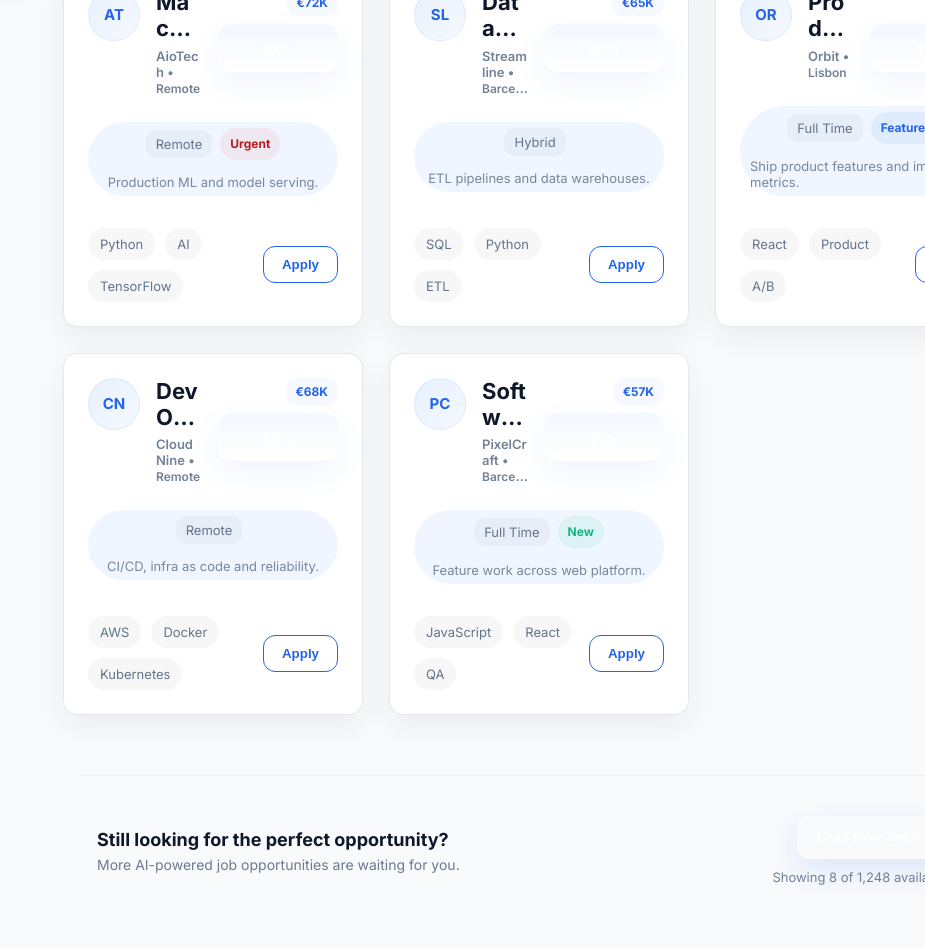
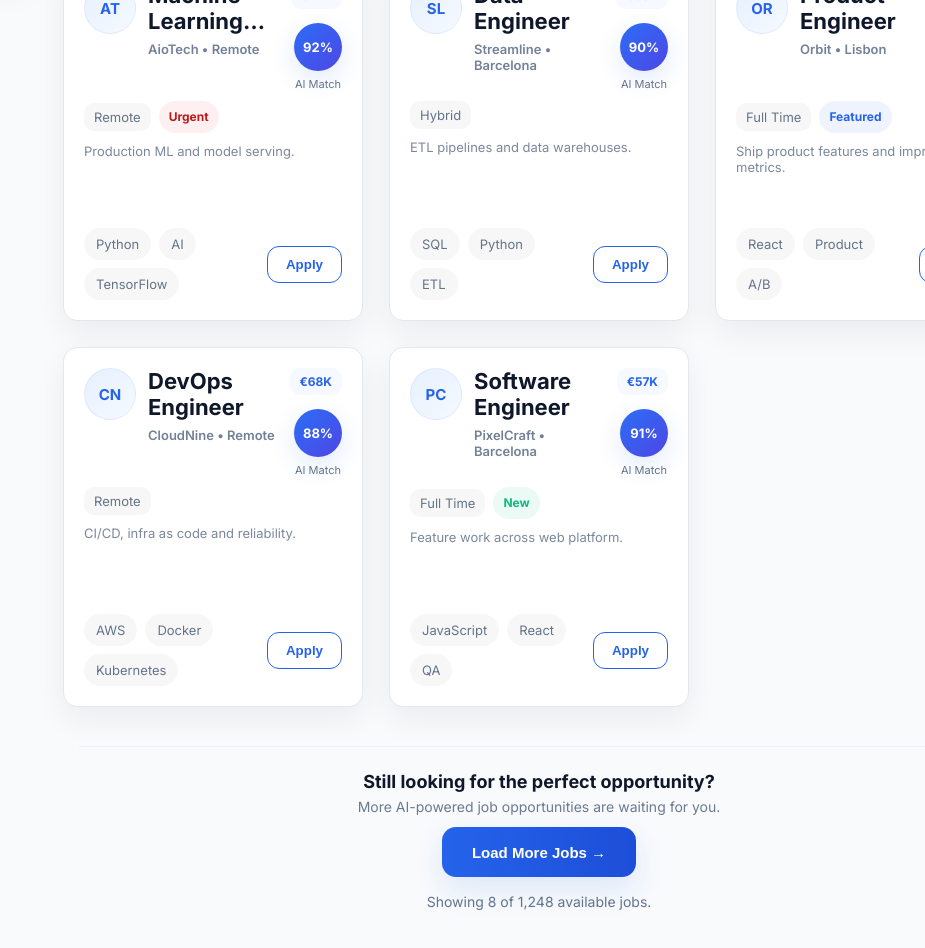
Before and after one commit to beatriz24BCN/SkillBridge, a React (Vite) app: page /jobs in a window 1280 px wide. Shown: the part 860-1808 px from the top of the page, without its empty margins (355-1280 px from the left). Built offline with nearby package versions, Linux system fonts and the light colour scheme.

Commit message:
feat: finalize premium UI polish for Home and Jobs

```diff
--- a/src/components/AIAssistant/AIAssistant.css
+++ b/src/components/AIAssistant/AIAssistant.css
@@ -40,15 +40,15 @@
 .ai-msg.ai .ai-msg-text { background:#F1F5F9; color:#0F172A; border-bottom-left-radius:6px; box-shadow: 0 6px 18px rgba(15,23,42,0.06) }
 .ai-time { font-size:12px; color:#64748b; margin-top:6px; opacity:0.9 }
 
-.job-list { display:flex; flex-direction:column; gap:14px; margin-top:10px }
-.job-card { display:flex; flex-direction:column; border:1px solid #EEF2FF; padding:14px; border-radius:12px; background:white }
-.job-main { display:flex; flex-direction:column }
-.job-title { font-weight:800; font-size:16px; color:#0F172A }
-.job-location { font-size:12px; color:#64748b; margin-top:6px }
-.job-meta { display:inline-flex; align-items:center; gap:8px; margin-top:10px; font-size:13px; color:#1D4ED8; background:#EFF6FF; padding:6px 10px; border-radius:999px }
-.job-actions { margin-top:12px; display:flex }
-.job-save { background:#2563EB; color:white; border:none; padding:8px 14px; border-radius:999px; cursor:pointer; font-weight:600 }
-.job-save.saved { background:#10b981 }
+.ai-panel .job-list { display:flex; flex-direction:column; gap:14px; margin-top:10px }
+.ai-panel .job-card { display:flex; flex-direction:column; border:1px solid #EEF2FF; padding:14px; border-radius:12px; background:white }
+.ai-panel .job-main { display:flex; flex-direction:column }
+.ai-panel .job-title { font-weight:800; font-size:16px; color:#0F172A }
+.ai-panel .job-location { font-size:12px; color:#64748b; margin-top:6px }
+.ai-panel .job-meta { display:inline-flex; align-items:center; gap:8px; margin-top:10px; font-size:13px; color:#1D4ED8; background:#EFF6FF; padding:6px 10px; border-radius:999px }
+.ai-panel .job-actions { margin-top:12px; display:flex }
+.ai-panel .job-save { background:#2563EB; color:white; border:none; padding:8px 14px; border-radius:999px; cursor:pointer; font-weight:600 }
+.ai-panel .job-save.saved { background:#10b981 }
 
 .ai-input-wrap { display:flex; gap:8px; margin-top:8px; align-items:center }
 .ai-input { flex:1; min-height:46px; max-height:120px; resize:none; padding:10px; border:1px solid #e6eefc; border-radius:12px; outline:none; background:#ffffff }
--- a/src/components/JobCard/JobCard.css
+++ b/src/components/JobCard/JobCard.css
@@ -2,11 +2,11 @@
 	background:var(--white);
 	border:1px solid var(--borders);
 	border-radius:14px;
-	padding:24px;
+	padding:20px;
 	box-shadow:0 12px 32px rgba(15,23,42,0.06);
 	display:flex;
 	flex-direction:column;
-	gap:16px;
+	gap:10px;
 	transition:transform .26s cubic-bezier(.2,.9,.2,1),box-shadow .26s ease;
 	position:relative;
 	height:100%;
@@ -15,7 +15,7 @@
 .job-card:hover{transform:translateY(-10px);box-shadow:0 42px 100px rgba(15,23,42,0.14)}
 .job-card .featured-badge{position:absolute;left:20px;top:12px;background:rgba(37,99,235,0.08);color:var(--primary);padding:6px 12px;border-radius:999px;font-weight:700;font-size:12px;line-height:1;z-index:6}
 .job-card.featured{border-color:rgba(37,99,235,0.14)}
-.job-card-row{display:grid;grid-template-columns:52px 1fr auto;gap:16px;align-items:start}
+.job-card-row{display:grid;grid-template-columns:52px minmax(0,1fr) min-content;gap:12px;align-items:start}
 .card-avatar{width:52px;height:52px;border-radius:999px;background:linear-gradient(135deg,#e6f0ff,#f6faff);display:flex;align-items:center;justify-content:center;font-weight:700;color:var(--primary);border:1px solid rgba(37,99,235,0.08);font-size:15px;margin:0}
 .card-content{display:block;min-width:0;width:100%;overflow:hidden}
 .card-right{display:flex;flex-direction:column;align-items:flex-end;gap:8px;width:auto}
@@ -23,9 +23,10 @@
 .job-company{color:var(--text-muted);font-size:13px;margin-top:6px;font-weight:600;opacity:0.9;white-space:nowrap;overflow:hidden;text-overflow:ellipsis}
 .job-location{color:var(--text-muted);white-space:nowrap;overflow:hidden;text-overflow:ellipsis}
 .job-salary{font-weight:700;color:var(--primary);background:rgba(37,99,235,0.04);padding:6px 10px;border-radius:10px;font-size:12px}
-.ai-match-badge{width:48px;height:48px;border-radius:50%;background:linear-gradient(135deg,#2b6ef6,#4f46e5);display:flex;align-items:center;justify-content:center;color:#fff;font-weight:800;font-size:13px;box-shadow:0 8px 24px rgba(37,99,235,0.14);flex:0 0 48px;position:relative}
-.ai-match-badge:after{content:'';position:absolute;pointer-events:none;top:0;left:0;right:0;bottom:0;border-radius:50%;box-shadow:0 8px 20px rgba(79,70,229,0.12);opacity:0;transition:opacity .25s}
-.job-meta{display:flex;flex-direction:column;gap:14px}
+.ai-match-badge{display:flex;flex-direction:column;align-items:center;justify-content:flex-start;gap:6px;flex:0 0 auto;margin-top:6px}
+.ai-match-num{width:48px;height:48px;border-radius:50%;display:flex;align-items:center;justify-content:center;background:linear-gradient(135deg,#2b6ef6,#4f46e5);color:#fff;font-weight:800;font-size:13px;box-shadow:0 8px 24px rgba(37,99,235,0.14);line-height:1}
+.ai-match-label{font-size:11px;color:#64748B;font-weight:500}
+.job-meta{display:flex;flex-direction:column;gap:10px}
 .meta-top{display:flex;gap:8px;align-items:center}
 .job-type{display:inline-block;background:rgba(2,6,23,0.03);color:var(--text-muted);padding:6px 10px;border-radius:10px;font-size:13px}
 .label-group{display:flex;gap:8px}
@@ -36,12 +37,13 @@
 .label-urgent{background:rgba(239,68,68,0.08);color:#b91c1c}
 .job-desc{margin:0;color:var(--text-muted);font-size:13px;display:-webkit-box;-webkit-line-clamp:2;-webkit-box-orient:vertical;overflow:hidden;opacity:0.85}
 .job-footer{display:flex;justify-content:space-between;align-items:center;margin-top:auto}
-.job-tags{display:flex;gap:10px;flex-wrap:wrap;align-items:center}
+.job-tags{display:flex;gap:8px;flex-wrap:wrap;align-items:center;flex:1 1 auto;min-width:0}
+.btn-apply{flex:0 0 auto;margin-left:16px}
 .job-tag{background:rgba(2,6,23,0.03);color:var(--text-muted);padding:6px 12px;border-radius:999px;font-size:13px;line-height:20px;min-height:32px;display:inline-flex;align-items:center}
 .btn-apply{background:transparent;border:1px solid var(--primary);color:var(--primary);padding:10px 18px;border-radius:12px;font-weight:800;cursor:pointer;transition:all .22s ease}
 .btn-apply:hover{background:var(--primary);color:#fff;transform:translateY(-2px);box-shadow:0 18px 40px rgba(37,99,235,0.14)}
 
-.ai-match-badge:hover{filter:drop-shadow(0 8px 28px rgba(37,99,235,0.16));opacity:1}
+.ai-match-badge:hover{filter:drop-shadow(0 8px 28px rgba(15,23,42,0.12));opacity:1}
 
 
 @media (max-width:720px){
@@ -52,4 +54,6 @@
 
 .job-card *{box-sizing:border-box}
 .card-content{min-width:0}
-.job-title, .job-company, .job-desc{word-break:normal;overflow-wrap:break-word;white-space:normal}
+.job-title{word-break:normal;overflow-wrap:break-word}
+.job-company{color:var(--text-muted);font-size:13px;margin-top:6px;font-weight:600;opacity:0.9;white-space:normal}
+.job-desc{word-break:normal;overflow-wrap:break-word}
--- a/src/components/JobCard/JobCard.jsx
+++ b/src/components/JobCard/JobCard.jsx
@@ -15,7 +15,10 @@ export default function JobCard({ job }){
 
           <div className="card-right">
           <div className="job-salary">{job.salary}</div>
-          <div className="ai-match-badge" aria-hidden>{job.match}%</div>
+          <div className="ai-match-badge" aria-hidden>
+            <div className="ai-match-num">{job.match ? `${job.match}%` : '--'}</div>
+            <div className="ai-match-label">AI Match</div>
+          </div>
         </div>
       </div>
 
--- a/src/pages/Companies.css
+++ b/src/pages/Companies.css
@@ -53,23 +53,23 @@
 .ai-title{font-size:20px;margin:0;font-weight:900}
 .ai-sub{margin:8px 0 0;color:var(--text-muted);font-size:15px;line-height:1.6;max-width:520px}
 .ai-center{display:flex;justify-content:center;align-items:center;justify-self:center}
-.ai-match-badge{display:flex;flex-direction:column;align-items:center;padding:12px 16px;background:linear-gradient(180deg,#f3f8ff,#ffffff);border-radius:14px;box-shadow:0 12px 30px rgba(59,130,246,0.08);min-width:120px}
-.ai-match-num{font-size:34px;font-weight:900;color:var(--primary);line-height:1}
-.ai-match-label{font-size:13px;color:var(--text-muted);margin-top:12px}
+.ai-panel .ai-match-badge{display:flex;flex-direction:column;align-items:center;padding:12px 16px;background:linear-gradient(180deg,#f3f8ff,#ffffff);border-radius:14px;box-shadow:0 12px 30px rgba(59,130,246,0.08);min-width:120px}
+.ai-panel .ai-match-num{font-size:34px;font-weight:900;color:var(--primary);line-height:1}
+.ai-panel .ai-match-label{font-size:13px;color:var(--text-muted);margin-top:12px}
 .ai-right{display:flex;justify-content:center;align-items:center;padding-left:12px;padding-right:8px}
 .ai-right .btn-primary{display:flex;align-items:center;justify-content:center;padding:14px 26px;border-radius:14px;box-shadow:0 18px 44px rgba(59,130,246,0.12);font-weight:900;min-height:48px;line-height:1.2;transition:transform .25s ease,box-shadow .25s ease}
 .ai-panel:hover{transform:translateY(-3px);box-shadow:0 36px 120px rgba(14,30,60,0.10)}
 
 /* Prevent overlap and ensure spacing */
-.ai-icon, .ai-match-badge, .ai-right{flex-shrink:0}
+.ai-icon, .ai-panel .ai-match-badge, .ai-right{flex-shrink:0}
 .ai-center{padding:0 6px}
 
 .bottom-cta{background:linear-gradient(90deg,#2563eb,#4f46e5);color:#fff;padding:32px;border-radius:14px;margin-top:28px;display:flex;flex-direction:column;align-items:flex-start;gap:12px}
 .bottom-divider{width:100%;height:1px;background:rgba(255,255,255,0.12);border-radius:1px;margin-bottom:6px}
 .bottom-cta h2{margin:0;font-size:26px;font-weight:900}
 .bottom-cta p{margin:0;opacity:0.95}
-.btn-load-more{background:transparent;border:0;color:#fff;padding:14px 20px;border-radius:12px;font-weight:900;transition:transform .16s ease}
-.btn-load-more:hover{transform:translateY(-4px)}
+.bottom-cta .btn-load-more{background:transparent;border:0;color:#fff;padding:14px 20px;border-radius:12px;font-weight:900;transition:transform .16s ease}
+.bottom-cta .btn-load-more:hover{transform:translateY(-4px)}
 
 @media (max-width:1100px){
   .companies-grid{grid-template-columns:repeat(2,minmax(220px,1fr))}
--- a/src/pages/Jobs.css
+++ b/src/pages/Jobs.css
@@ -35,19 +35,18 @@
 .jobs-list > *{height:100%}
 
 .load-more-row{display:flex;justify-content:center;margin-top:28px}
-.btn-load-more{background:transparent;border:1px solid var(--borders);padding:10px 18px;border-radius:12px;cursor:pointer}
 
 /* Premium Load More section */
-.load-more-section{display:flex;flex-direction:column;align-items:center;margin:42px 0;padding:18px 0}
-.load-more-divider{width:100%;max-width:920px;border-top:1px solid rgba(15,23,42,0.04);margin-bottom:22px}
-.load-more-cta{display:flex;flex-direction:row;align-items:center;justify-content:space-between;gap:18px;width:100%;max-width:920px;padding:18px;background:transparent}
-.load-more-text{display:flex;flex-direction:column}
+.load-more-section{display:flex;flex-direction:column;align-items:center;margin:27px 0;padding:12px 0}
+.load-more-divider{width:100%;max-width:920px;border-top:1px solid rgba(15,23,42,0.04);margin-bottom:16px}
+.load-more-cta{display:flex;flex-direction:column;align-items:center;justify-content:center;gap:12px;width:100%;max-width:720px;padding:8px 0;background:transparent}
+.load-more-text{display:flex;flex-direction:column;align-items:center;text-align:center}
 .load-more-title{font-size:18px;font-weight:800;color:var(--text-dark);margin-bottom:6px}
 .load-more-sub{font-size:14px;color:var(--text-muted);opacity:0.95}
-.load-more-action{display:flex;flex-direction:column;align-items:center;gap:10px}
-.btn-load-more{background:linear-gradient(90deg,#2563eb,#4f46e5);border:0;color:#fff;padding:12px 24px;border-radius:12px;font-weight:800;box-shadow:0 12px 30px rgba(37,99,235,0.12);transition:transform .18s ease,box-shadow .18s ease,filter .18s ease}
-.btn-load-more:hover{transform:translateY(-6px);box-shadow:0 22px 50px rgba(37,99,235,0.18);filter:brightness(1.03)}
-.load-more-caption{font-size:13px;color:var(--text-muted);opacity:0.9}
+.load-more-action{display:flex;flex-direction:column;align-items:center}
+.btn-load-more{background:linear-gradient(90deg,var(--primary),var(--primary-hover));border:0;color:#fff;height:50px;padding:0 30px;border-radius:14px;font-weight:800;font-size:15px;box-shadow:0 12px 30px rgba(37,99,235,0.12);display:inline-flex;align-items:center;justify-content:center;cursor:pointer;transition:transform .18s ease,box-shadow .18s ease,filter .18s ease}
+.btn-load-more:hover{transform:translateY(-4px);box-shadow:0 28px 60px rgba(37,99,235,0.18);filter:brightness(1.04)}
+.load-more-caption{font-size:14px;color:#64748B;font-weight:500;margin-top:16px;text-align:center;background:transparent;padding:0;border-radius:0;display:block;box-shadow:none}
 
 @media (max-width:720px){
   .load-more-cta{flex-direction:column;align-items:center;text-align:center;padding:12px}
```
Also changed, not shown: src/components/Hero/Hero.css (+71 -13 lines), src/components/Hero/Hero.jsx (+16 -0 lines).
